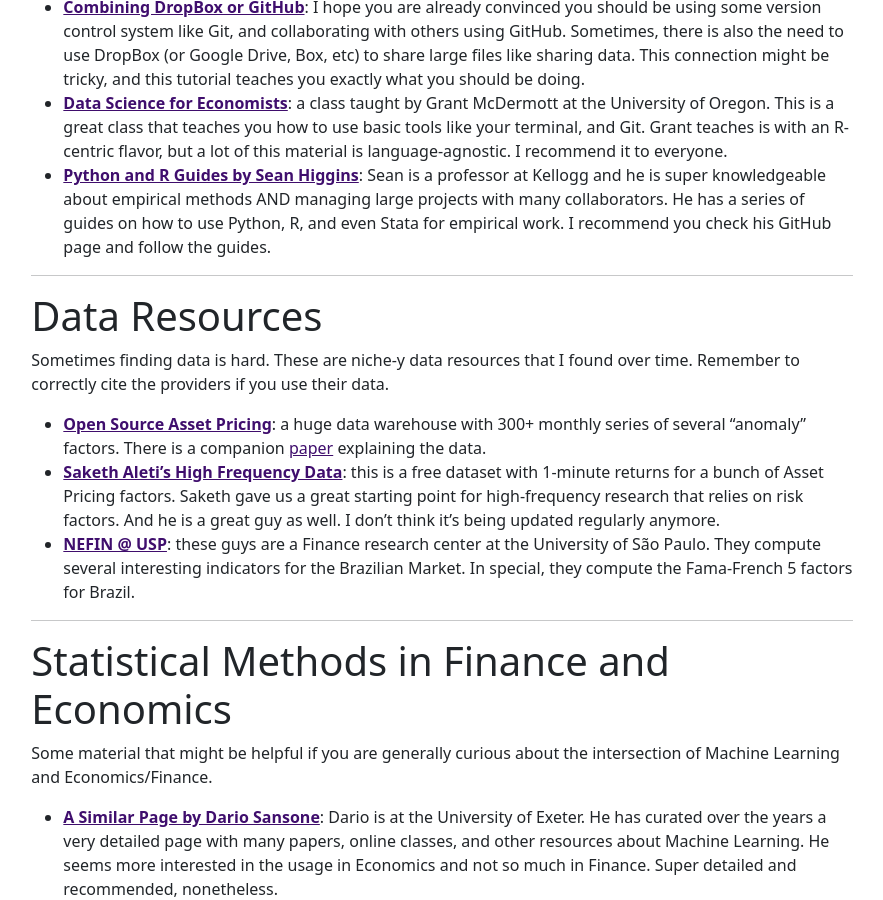
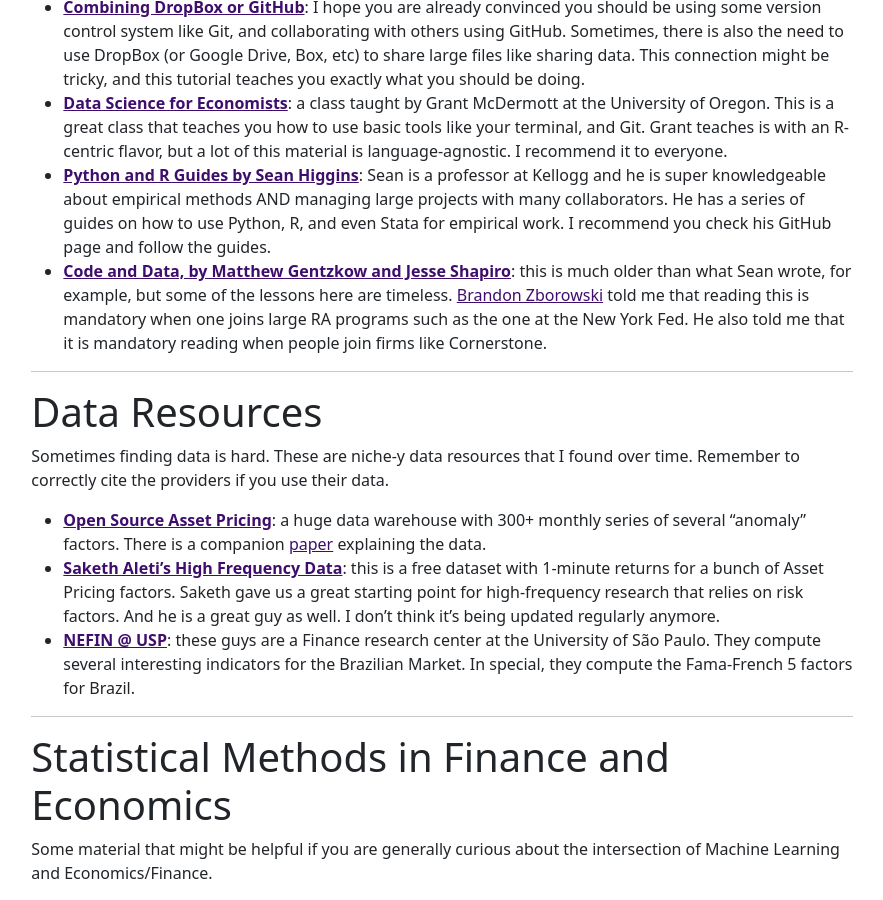
Before and after one commit to rgriva/rgriva.github.io, a Jekyll site: the page built from resources.md, in a window 1280 px wide and 900 px high, scrolled down 740 px. Shown: the whole window, without its empty margins (198-1081 px from the left). Built offline with Jekyll 4.4.1, drawn with Linux system fonts in a browser that asks for light colours.

Commit message:
Added a link to code and data by Shapiro and Gentzkow.

```diff
--- a/resources.md
+++ b/resources.md
@@ -13,6 +13,7 @@ I like writing code and I do it better every day.  We (empirical) economists use
 * [**Combining DropBox or GitHub**](https://github.com/kbjarkefur/GitHubDropBox): I hope you are already convinced you should be using some version control system like Git, and collaborating with others using GitHub. Sometimes, there is also the need to use DropBox (or Google Drive, Box, etc) to share large files like sharing data. This connection might be tricky, and this tutorial teaches you exactly what you should be doing.
 * [**Data Science for Economists**](https://github.com/uo-ec607): a class taught by Grant McDermott at the University of Oregon. This is a great class that teaches you how to use basic tools like your terminal, and Git. Grant teaches is with an R-centric flavor, but a lot of this material is language-agnostic. I recommend it to everyone.
 * [**Python and R Guides by Sean Higgins**](https://github.com/skhiggins): Sean is a professor at Kellogg and he is super knowledgeable about empirical methods AND managing large projects with many collaborators. He has a series of guides on how to use Python, R, and even Stata for empirical work. I recommend you check his GitHub page and follow the guides.
+* [**Code and Data, by Matthew Gentzkow and Jesse Shapiro**](https://shapiro.scholars.harvard.edu/sites/g/files/omnuum7731/files/shapiro/files/codeanddata.pdf): this is much older than what Sean wrote, for example, but some of the lessons here are timeless. [Brandon Zborowski](https://www.brandonzborowski.com/) told me that reading this is mandatory when one joins large RA programs such as the one at the New York Fed. He also told me that it is mandatory reading when people join firms like Cornerstone.
 
 -------------------
 # Data Resources
```
